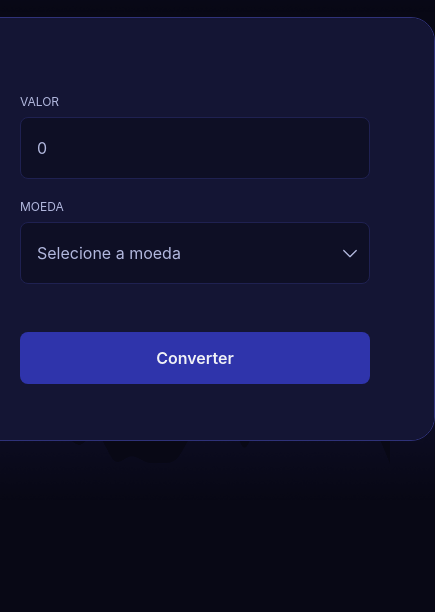
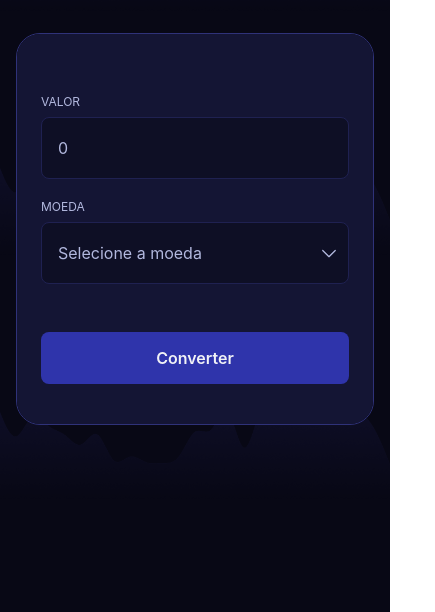
Before and after one commit to pedrozxx/conversor-de-valor, a plain HTML site: page index.html in a window 390 px wide. Shown: the part 232-844 px from the top of the page, 435 px wide, since content can reach past the window. Drawn offline with Linux system fonts and the light colour scheme; no server answers.

Commit message:
fix: corrige overflow horizontal no mobile
O cartao usava width: 480px fixo e vazava da tela em qualquer viewport
menor que isso. Passa a usar max-width e reduz o padding do formulario
abaixo de 480px.

```diff
--- a/styles.css
+++ b/styles.css
@@ -39,7 +39,8 @@ body {
 }
 
 main {
-  width: 480px;
+  width: 100%;
+  max-width: 480px;
   border-radius: 1.5rem;
 
   border: 1px solid #2f3279;
@@ -160,3 +161,14 @@ footer h1 {
   line-height: 3rem;
   word-break: break-all;
 }
+
+/* Telas pequenas: o cartao ocupava 480px fixos e vazava da tela. */
+@media (max-width: 480px) {
+  body {
+    padding: 1.5rem 1rem;
+  }
+
+  form {
+    padding: 2.5rem 1.5rem;
+  }
+}
```
